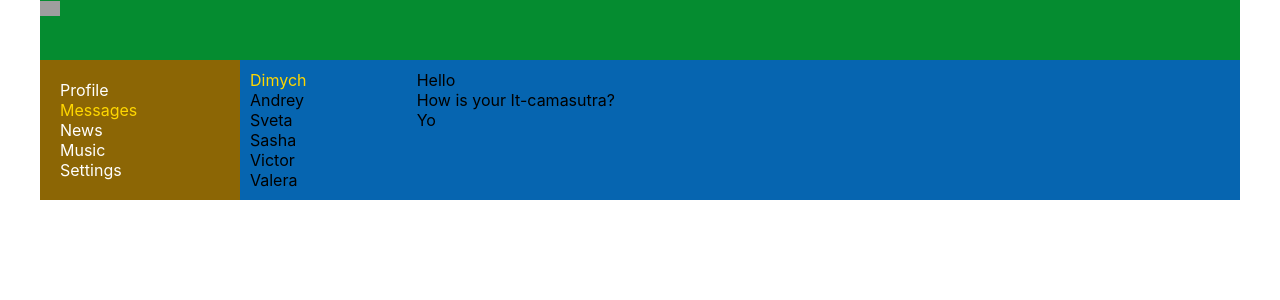
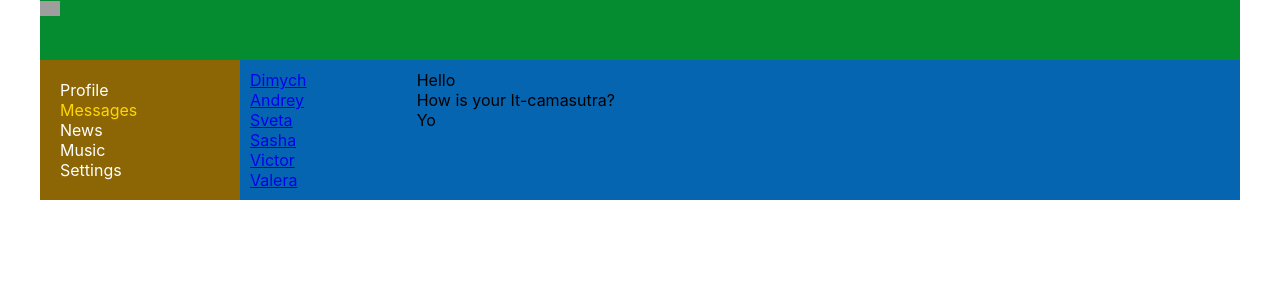
Before and after one commit to Dadeev/samurai-way, a React (Create React App) app: page /dialogs in a window 1280 px wide. Shown: the top 300 px of the page. Built offline with nearby package versions, Linux system fonts and the light colour scheme; grey boxes are pictures that could not be loaded.

Commit message:
feat: add props for some components and css properties

```diff
--- a/src/App.tsx
+++ b/src/App.tsx
@@ -18,7 +18,7 @@ function App() {
                 <div className='app-wrapper-content'>
                     <Routes>
                         <Route path='/profile' element={<Profile/>}/>
-                        <Route path='/dialogs' element={<Dialogs/>}/>
+                        <Route path='/dialogs*' element={<Dialogs/>}/>
                         <Route path='/news' element={<News/>}/>
                         <Route path='/music' element={<Music/>}/>
                         <Route path='/settings' element={<Settings/>}/>
--- a/src/Components/Dialogs/Dialogs.tsx
+++ b/src/Components/Dialogs/Dialogs.tsx
@@ -1,33 +1,47 @@
 import React from 'react'
 import s from './Dialogs.module.css'
+import {NavLink} from "react-router-dom";
+
+type DialogItemType = {
+    name: string
+    id: number
+}
+
+const DialogItem: React.FC<DialogItemType> = (props) => {
+    let path = '/dialogs/' + props.id;
+    return (
+        <div className={s.dialog + ' ' + s.active}>
+            <NavLink to={path}>{props.name}</NavLink>
+        </div>
+    )
+}
+
+type MessageType = {
+    message: string
+}
+
+const Message: React.FC<MessageType> = (props) => {
+    return (
+        <div className={s.message}>{props.message}</div>
+    )
+}
+
 
 export const Dialogs = () => {
     return (
         <div className={s.dialogs}>
             <div className={s.dialogsItems}>
-                <div className={s.dialog + ' ' + s.active}>
-                    Dimych
-                </div>
-                <div className={s.dialog}>
-                    Andrey
-                </div>
-                <div className={s.dialog}>
-                    Sveta
-                </div>
-                <div className={s.dialog}>
-                    Sasha
-                </div>
-                <div className={s.dialog}>
-                    Victor
-                </div>
-                <div className={s.dialog}>
-                    Valera
-                </div>
+                <DialogItem name={'Dimych'} id={1}/>
+                <DialogItem name={'Andrey'} id={2}/>
+                <DialogItem name={'Sveta'} id={3}/>
+                <DialogItem name={'Sasha'} id={4}/>
+                <DialogItem name={'Victor'} id={5}/>
+                <DialogItem name={'Valera'} id={6}/>
             </div>
             <div className={s.messages}>
-                <div className={s.message}>Hello</div>
-                <div className={s.message}>How is your It-camasutra?</div>
-                <div className={s.message}>Yo</div>
+                <Message message={'Hello'}/>
+                <Message message={'How is your It-camasutra?'}/>
+                <Message message={'Yo'}/>
             </div>
         </div>
     )
--- a/src/Components/Profile/MyPosts/MyPosts.module.css
+++ b/src/Components/Profile/MyPosts/MyPosts.module.css
@@ -0,0 +1,7 @@
+.postsBlock {
+    padding: 10px;
+}
+
+.posts {
+    margin-top: 10px;
+}
--- a/src/Components/Profile/MyPosts/MyPosts.tsx
+++ b/src/Components/Profile/MyPosts/MyPosts.tsx
@@ -4,15 +4,19 @@ import {Post} from "./Post/Post";
 
 export const MyPosts = () => {
     return (
-        <div>
-            My post
+        <div className={s.postsBlock}>
+            <h3>My post</h3>
             <div>
-                <textarea></textarea>
-                <button>Add post</button>
+                <div>
+                    <textarea></textarea>
+                </div>
+                <div>
+                    <button>Add post</button>
+                </div>
             </div>
             <div className={s.posts}>
                 <Post message={'Hi, how are you?'} likes={15}/>
-                <Post message={"It's my first post"} likes={20} />
+                <Post message={"It's my first post"} likes={20}/>
             </div>
         </div>
     )
--- a/src/Components/Profile/Profile.tsx
+++ b/src/Components/Profile/Profile.tsx
@@ -1,16 +1,12 @@
 import React from "react";
 import s from './Profile.module.css'
 import {MyPosts} from "./MyPosts/MyPosts";
+import {ProfileInfo} from "./PropfileInfo/PropfileInfo";
 
 export const Profile = () => {
     return (
         <div>
-            <div>
-                <img src="https://images.ctfassets.net/hrltx12pl8hq/3j5RylRv1ZdswxcBaMi0y7/b84fa97296bd2350db6ea194c0dce7db/Music_Icon.jpg" alt=""/>
-            </div>
-            <div>
-                ava + description
-            </div>
+            <ProfileInfo/>
             <MyPosts/>
         </div>
     )
--- /dev/null
+++ b/src/Components/Profile/PropfileInfo/PropfileInfo.module.css
@@ -0,0 +1,3 @@
+.descriptionBlock {
+    padding: 10px;
+}
--- /dev/null
+++ b/src/Components/Profile/PropfileInfo/PropfileInfo.tsx
@@ -0,0 +1,17 @@
+import React from 'react'
+import s from './PropfileInfo.module.css'
+
+export const ProfileInfo = () => {
+    return (
+        <div>
+            <div>
+                <img
+                    src="https://images.ctfassets.net/hrltx12pl8hq/3j5RylRv1ZdswxcBaMi0y7/b84fa97296bd2350db6ea194c0dce7db/Music_Icon.jpg"
+                    alt=""/>
+            </div>
+            <div className={s.descriptionBlock}>
+                ava + description
+            </div>
+        </div>
+    )
+}
```
